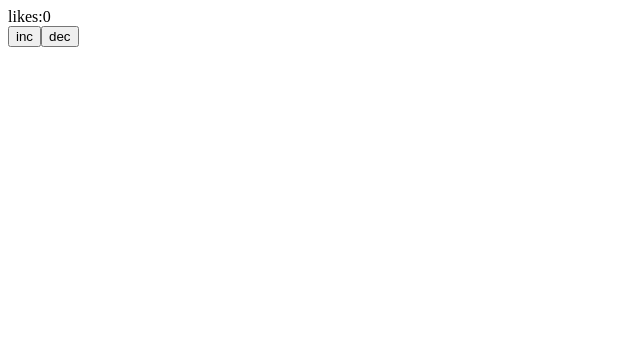
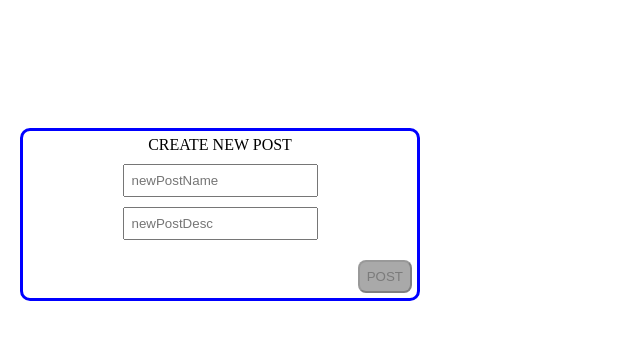
Before and after one commit to skillforce/vue_proj, a Vue app: page / in a window 1280 px wide. Shown: the top 340 px of the page, without its empty margins (0-640 px from the left). Built offline with nearby package versions, Linux system fonts and the light colour scheme; the HTML template or start-up script is replaced by a standard one.

Commit message:
components,props,emits

```diff
--- a/src/App.vue
+++ b/src/App.vue
@@ -1,26 +1,43 @@
 <template>
-  <div>likes:{{ likes }}</div>
-  <button @click="like">inc</button>
-  <button @click="dislike">dec</button>
+  <div class="postBlock">
+    <post-list @deletePost="deletePost" :posts="posts" />
+    <create-post-form @createNewPost="newPost" />
+  </div>
 </template>
 
 <script>
+import PostList from "@/components/PostList/PostList.vue";
+import CreatePostForm from "@/components/CreatePostForm/CreatePostForm.vue";
+
 export default {
   name: "App",
+  components: { CreatePostForm, PostList },
   data() {
     return {
-      likes: 0,
+      posts: [],
     };
   },
   methods: {
-    like() {
-      this.likes += 1;
+    newPost({ newPostDesc, newPostName }) {
+      this.posts.push({ id: Date.now(), name: newPostName, desc: newPostDesc });
     },
-    dislike() {
-      this.likes -= 1;
+    deletePost(id) {
+      this.posts = this.posts.filter((t) => t.id !== id);
     },
   },
 };
 </script>
 
-<style scoped></style>
+<style>
+* {
+  margin: 0;
+  padding: 0;
+  box-sizing: border-box;
+}
+
+.postBlock {
+  display: flex;
+  flex-direction: row-reverse;
+  justify-content: flex-end;
+}
+</style>
--- /dev/null
+++ b/src/components/CreatePostForm/CreatePostForm.vue
@@ -0,0 +1,67 @@
+<template>
+  <form @submit.prevent class="newPostForm">
+    <div>CREATE NEW POST</div>
+    <input v-model="newPostName" type="text" aria-label="newPostName" placeholder="newPostName" />
+    <input v-model="newPostDesc" type="text" aria-label="newPostDesc" placeholder="newPostDesc" />
+    <button
+      :disabled="!isDisabled"
+      style="margin-top: 20px"
+      @click="$emit('createNewPost', { newPostDesc, newPostName })"
+    >
+      POST
+    </button>
+  </form>
+</template>
+
+<script>
+export default {
+  name: "CreatePostForm",
+  data() {
+    return {
+      newPostName: "",
+      newPostDesc: "",
+    };
+  },
+  methods: {
+    createPost() {
+      this.$emit("createNewPost", this.newPostDesc, this.newPostName);
+      this.newPostName = "";
+      this.newPostDesc = "";
+    },
+  },
+  computed: {
+    isDisabled() {
+      return this.newPostName && this.newPostDesc;
+    },
+  },
+};
+</script>
+
+<style scoped>
+.newPostForm {
+  margin: 10% 10% 0 20px;
+  padding: 5px;
+  border: 3px solid blue;
+  display: flex;
+  flex-direction: column;
+  align-items: center;
+  width: 400px;
+  border-radius: 10px;
+}
+
+.newPostForm input {
+  margin-top: 10px;
+  padding: 7px;
+}
+
+.newPostForm button {
+  margin-top: 10px;
+  padding: 7px;
+  background-color: greenyellow;
+  border-radius: 8px;
+  align-self: flex-end;
+}
+.newPostForm button:disabled {
+  background-color: darkgray;
+}
+</style>
--- /dev/null
+++ b/src/components/PostList/PostList.vue
@@ -0,0 +1,50 @@
+<template>
+  <div class="posts">
+    <div v-for="{ name, desc, id } in posts" :key="id" class="post">
+      <div><strong>Name:</strong> {{ name }}</div>
+      <div><strong>Description:</strong> {{ desc }}</div>
+      <button @click="$emit('deletePost', id)" class="btnClose">X</button>
+    </div>
+  </div>
+</template>
+
+<script>
+export default {
+  name: "PostList",
+  props: {
+    posts: {
+      type: Array,
+      required: true,
+      default() {
+        return [];
+      },
+    },
+  },
+  emits: {
+    deletePost: (id) => typeof id === "number",
+  },
+};
+</script>
+
+<style scoped>
+.post {
+  position: relative;
+  padding: 15px;
+  border: 2px solid teal;
+  margin-top: 5px;
+  width: 500px;
+}
+
+.posts {
+  display: flex;
+  flex-direction: column;
+}
+.btnClose {
+  position: absolute;
+  left: 475px;
+  top: 0;
+  padding: 5px;
+  border-radius: 13px;
+  background-color: red;
+}
+</style>
```
